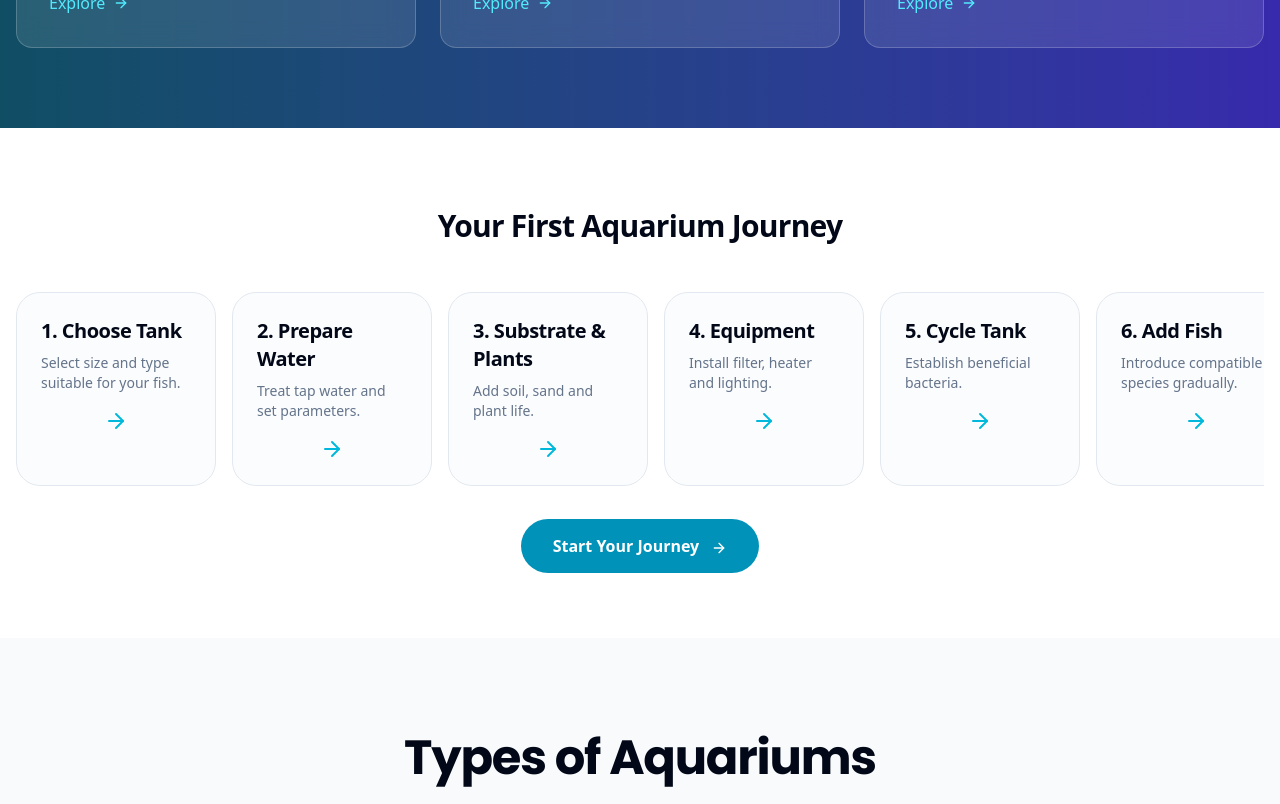
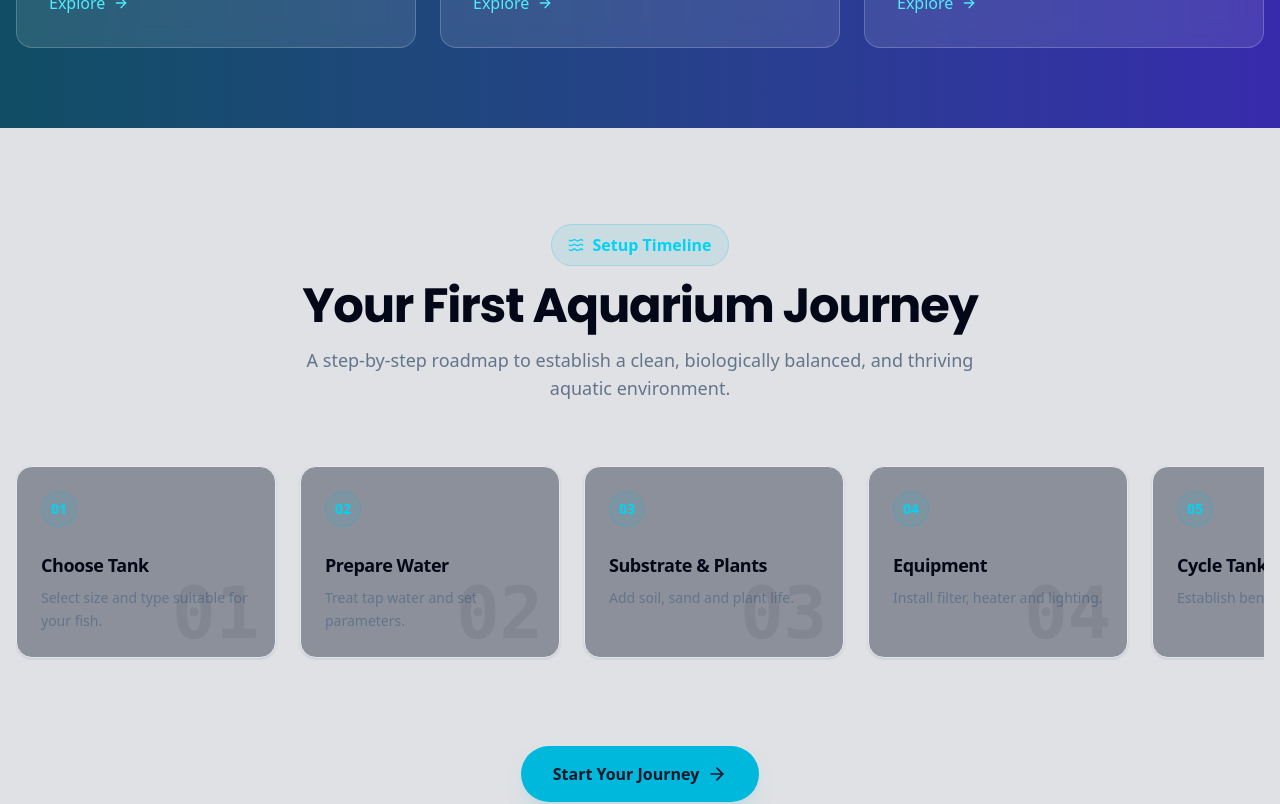
Before and after one commit to roshan773/AquaVersa, a Next.js app: page / in a window 1280 px wide. Shown: the part 1180-1984 px from the top of the page. Built offline with nearby package versions, Linux system fonts and the light colour scheme.

Commit message:
style: remove inner arrow icons and redesign timeline cards

```diff
--- a/components/home/FirstAquariumTimeline.tsx
+++ b/components/home/FirstAquariumTimeline.tsx
@@ -1,5 +1,6 @@
+'use client';
 import React from 'react';
-import { ArrowRight } from 'lucide-react';
+import { ArrowRight, Waves } from 'lucide-react';
 import Link from 'next/link';
 
 const steps = [
@@ -14,25 +15,57 @@ const steps = [
 
 export default function FirstAquariumTimeline() {
   return (
-    <section className="py-20 bg-white dark:bg-gray-900">
-      <div className="container mx-auto px-4">
-        <h2 className="text-3xl font-bold text-center mb-12 text-foreground">Your First Aquarium Journey</h2>
-        <div className="flex flex-col md:flex-row md:overflow-x-auto gap-6 md:gap-4">
-          {steps.map((s, i) => (
-            <div key={i} className="flex-1 min-w-[200px] p-6 bg-muted/30 rounded-xl border border-border hover:shadow-lg transition">
-              <h3 className="text-xl font-semibold mb-2 text-foreground">{i + 1}. {s.title}</h3>
-              <p className="text-sm text-muted-foreground mb-4">{s.description}</p>
-              {i < steps.length - 1 && (
-                <div className="flex justify-center mt-2">
-                  <ArrowRight className="w-6 h-6 text-cyan-500" />
+    <section className="py-24 bg-slate-950/10 dark:bg-slate-950/40 border-b border-slate-900/80">
+      <div className="container mx-auto px-4 max-w-7xl">
+        <div className="text-center mb-16">
+          <div className="inline-flex items-center gap-2 px-4 py-2 rounded-full bg-cyan-500/10 text-cyan-400 font-semibold mb-4 border border-cyan-500/20">
+            <Waves className="w-4 h-4" /> Setup Timeline
+          </div>
+          <h2 className="text-3xl md:text-5xl font-poppins font-bold mb-4 text-foreground">
+            Your First Aquarium Journey
+          </h2>
+          <p className="text-lg text-muted-foreground max-w-2xl mx-auto">
+            A step-by-step roadmap to establish a clean, biologically balanced, and thriving aquatic environment.
+          </p>
+        </div>
+
+        {/* Horizontal scrollable timeline container on desktop */}
+        <div className="flex flex-col md:flex-row md:overflow-x-auto gap-6 pb-6 scrollbar-thin scrollbar-thumb-slate-800 scrollbar-track-transparent">
+          {steps.map((s, i) => {
+            const stepNum = i + 1;
+            const stepFormatted = stepNum < 10 ? `0${stepNum}` : `${stepNum}`;
+            return (
+              <div
+                key={i}
+                className="flex-1 min-w-[240px] md:min-w-[260px] relative overflow-hidden group p-6 rounded-2xl bg-slate-900/40 dark:bg-slate-950/20 border border-slate-850 hover:bg-slate-900/70 transition-all duration-500 hover:border-cyan-500/30 transform hover:-translate-y-1 shadow-sm flex flex-col justify-between"
+              >
+                {/* Background watermarked step number */}
+                <span className="absolute right-4 bottom-2 text-7xl font-extrabold text-slate-800/10 group-hover:text-cyan-500/5 select-none transition-colors duration-500 font-mono">
+                  {stepFormatted}
+                </span>
+
+                <div>
+                  <div className="w-9 h-9 rounded-xl bg-cyan-500/10 border border-cyan-500/20 flex items-center justify-center text-sm font-bold text-cyan-400 mb-6 group-hover:bg-cyan-500 group-hover:text-slate-950 transition-all duration-500">
+                    {stepFormatted}
+                  </div>
+                  <h3 className="text-lg font-bold mb-2 text-foreground group-hover:text-cyan-400 transition-colors">
+                    {s.title}
+                  </h3>
+                  <p className="text-sm text-muted-foreground leading-relaxed">
+                    {s.description}
+                  </p>
                 </div>
-              )}
-            </div>
-          ))}
+              </div>
+            );
+          })}
         </div>
-        <div className="mt-12 text-center">
-          <Link href="/start-aquarium" className="px-8 py-4 bg-cyan-600 text-white font-semibold rounded-full hover:bg-cyan-500 transition">
-            Start Your Journey <ArrowRight className="inline-block w-4 h-4 ml-2" />
+
+        <div className="mt-16 text-center">
+          <Link
+            href="/start-aquarium"
+            className="px-8 py-4 bg-cyan-500 hover:bg-cyan-400 text-slate-900 font-bold rounded-full transition-all inline-flex items-center justify-center gap-2 shadow-lg shadow-cyan-500/10"
+          >
+            Start Your Journey <ArrowRight className="w-5 h-5" />
           </Link>
         </div>
       </div>
```
